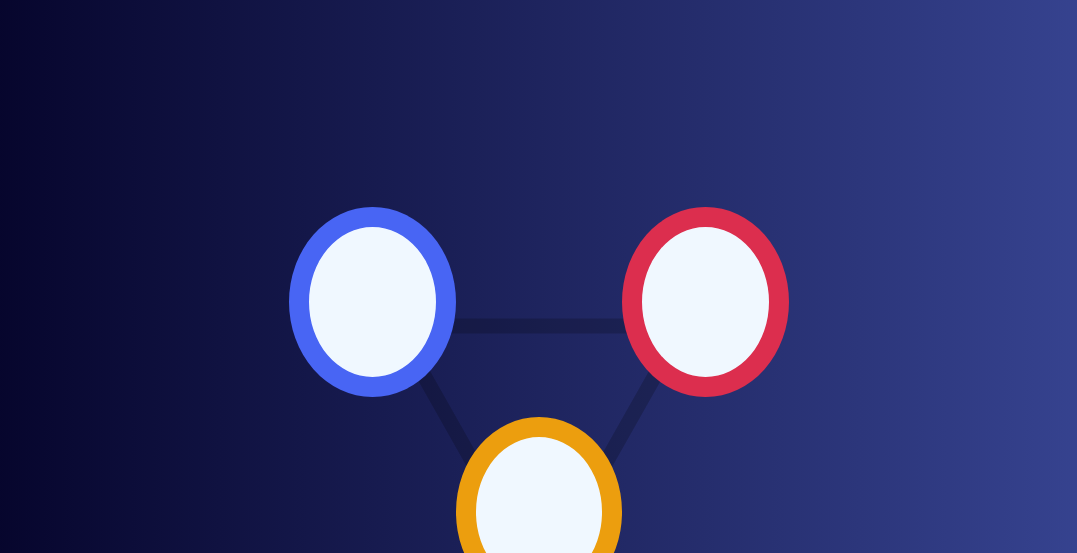
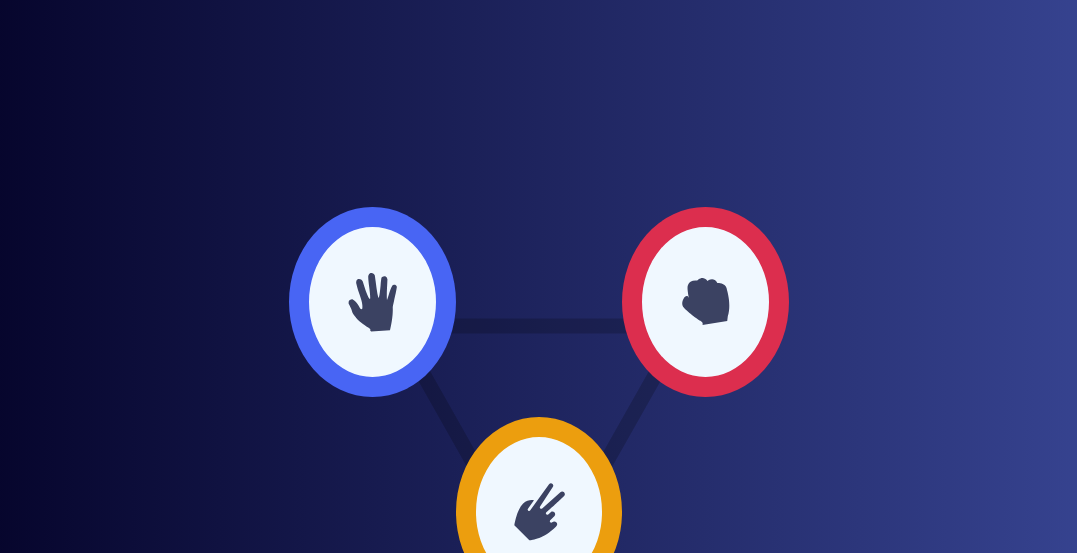
Before and after one commit to MazenWael2004/Rock-Paper-Scissors, a plain HTML site: page index.html in a window 1280 px wide. Shown: the part 247-800 px from the top of the page, without its empty margins (101-1178 px from the left). Drawn offline with nearby package versions, Linux system fonts and the light colour scheme; files whose address does not match are found by name.

Commit message:
Update index.html

```diff
--- a/index.html
+++ b/index.html
@@ -23,15 +23,15 @@
 </div>
  <div class="game">
     <div class="paper logo">
-      <img src="images/icon-paper.svg" alt="">
+      <img src="icon-paper.svg" alt="">
     </div>
 
     <div class="scissors logo">
-      <img src="images/icon-scissors.svg" alt="">
+      <img src="icon-scissors.svg" alt="">
     </div>
 
     <div class="rock logo">
-      <img src="images/icon-rock.svg" alt="">
+      <img src="icon-rock.svg" alt="">
     </div>
 
  </div>
```
